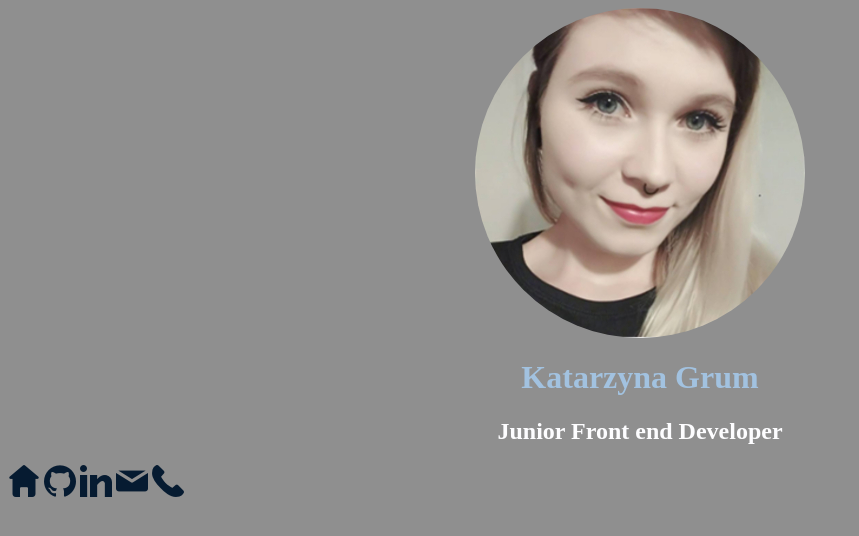
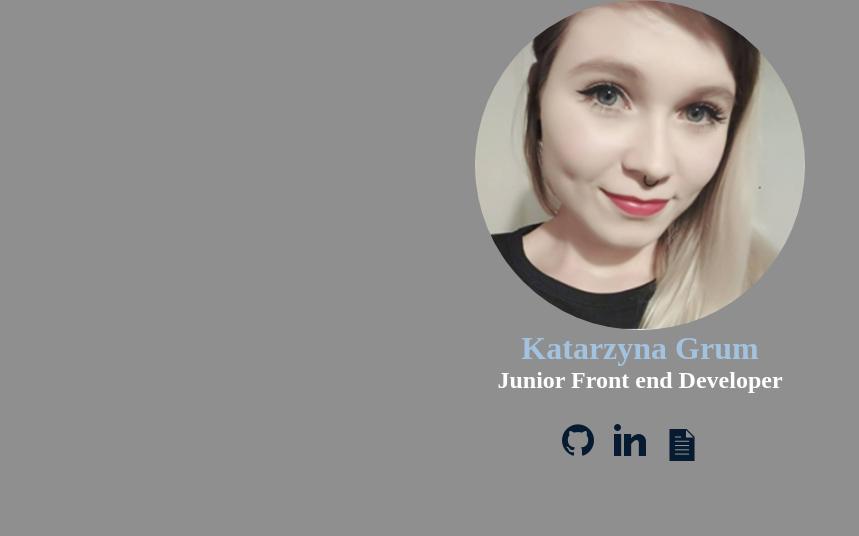
Before and after one commit to KatarzynaGrum/KatarzynaGrum.github.io, a plain HTML site: page index.html in a window 1280 px wide. Shown: the whole page, without its empty margins (0-859 px from the left). Drawn offline with Linux system fonts and the light colour scheme.

Commit message:
still in progress

```diff
--- a/css/style.css
+++ b/css/style.css
@@ -1,7 +1,8 @@
 * {
+    margin: 0;
+    padding: 0;
     box-sizing: border-box;
 }
-
 body {
     background-color: #8f8f8f;
 }
@@ -30,28 +31,31 @@ h2 {
 .icons{
     width: auto;
     height: auto;
-    justify-content: space-between;
+    display: flex;
+    justify-content: center;
+    padding: 30px;
 }
 
 .house {
     width: 32px;
     height: 32px;
+    margin-right: 20px;
 }
 
 .github {
     width: 32px;
     height: 32px;
+    margin-right: 20px;
 }
 .linkedin {
     width: 32px;
     height: 32px;
+    margin-right: 20px;
 }
-.email {
+.file {
     width: 32px;
     height: 32px;
+    margin-right: 20px;
+    margin-top: 5px;
+
 }
-
-.phonecall{
-    width: 32px;
-    height: 32px;
-}
--- a/index.html
+++ b/index.html
@@ -16,11 +16,10 @@
 </div>
 
 <div class="icons">
-    <img class="house" src="img/house.png" alt="house">
-    <img class="github" src="img/github.png" alt="github">
-    <img class="linkedin" src="img/linkedin.png" alt="linkedin">
-    <img class="email" src="img/email.png" alt="email">
-    <img class="phonecall" src="img/phone-call.png" alt="phonecall">
+
+    <a href="https://github.com/KatarzynaGrum" target="_blank"><img class="github" src="img/github.png" alt="github"></a>
+    <a href="https://www.linkedin.com/in/katarzyna-grum/" target="_blank"><img class="linkedin" src="img/linkedin.png" alt="linkedin"></a>
+    <a href="#" target="_blank"><img class="file" src="img/file.png"></a>
 </div>
 
 </body>
```
Also changed, not shown: img/file.png (added), img/house.png (deleted).
